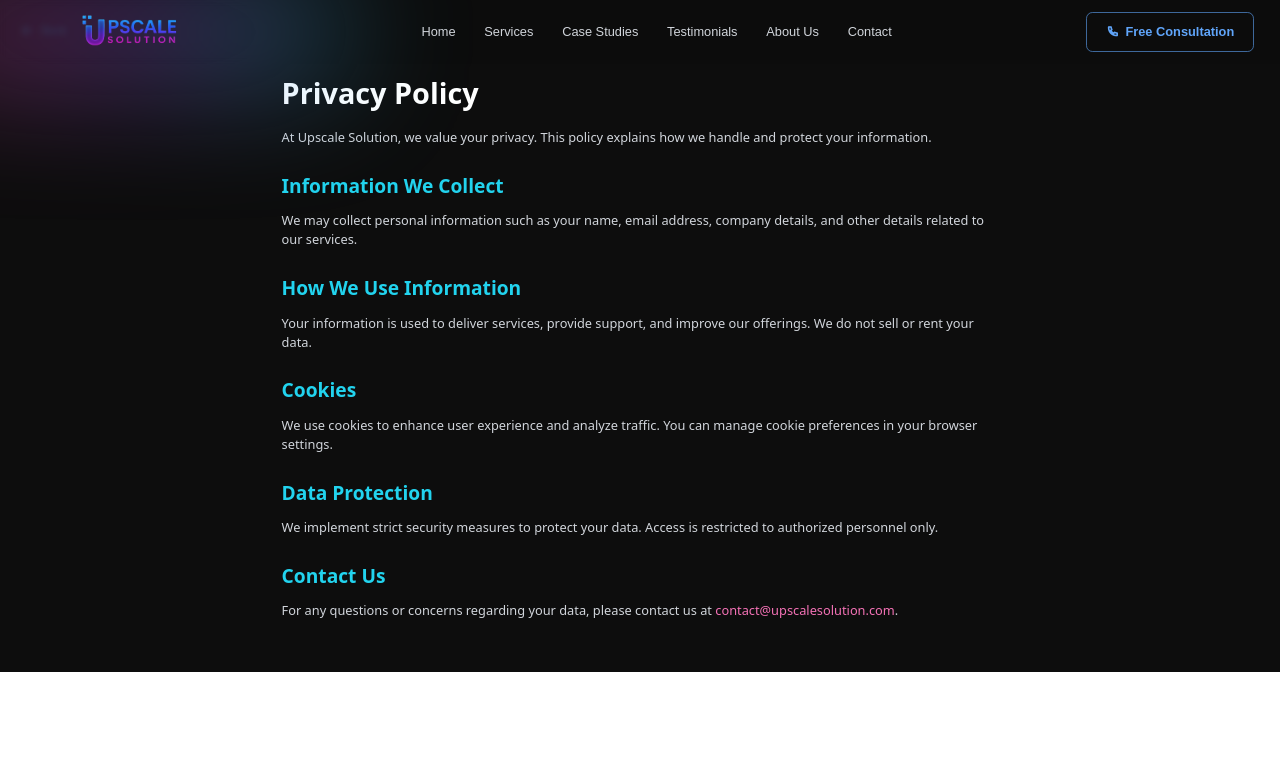
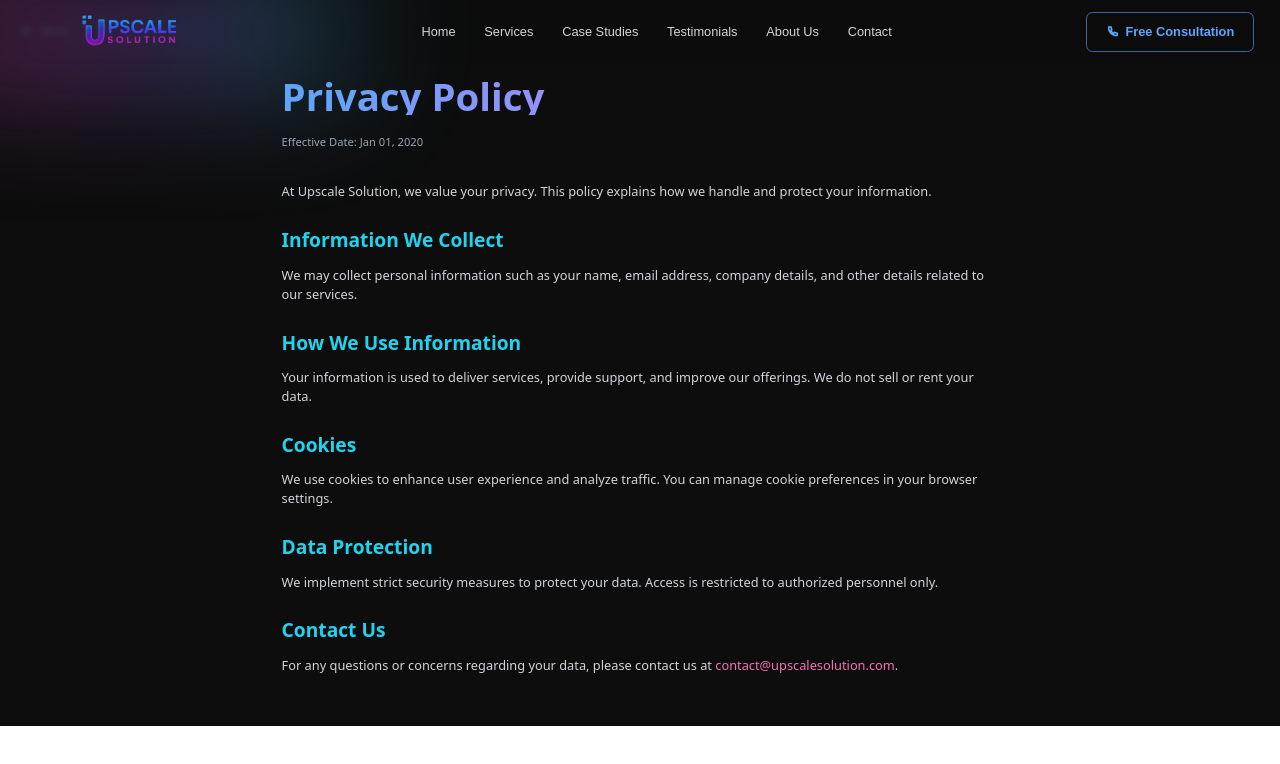
Before and after one commit to CSNET-OF-RAHUL/upscale-solution-website, a Next.js app in the folder Upscale_Dev/: page /privacy-policy in a window 1280 px wide. Shown: the top 764 px of the page. Built offline with nearby package versions, Linux system fonts and the light colour scheme.

Commit message:
Update page.tsx

```diff
--- a/Upscale_Dev/app/privacy-policy/page.tsx
+++ b/Upscale_Dev/app/privacy-policy/page.tsx
@@ -15,7 +15,10 @@ export default function PrivacyPolicy() {
       </button>
 
       <div className="max-w-4xl mx-auto mt-12">
-        <h1 className="text-4xl font-bold text-white mb-6">Privacy Policy</h1>
+        <h1 className="text-4xl sm:text-5xl font-bold text-transparent bg-clip-text bg-gradient-to-r from-blue-400 via-violet-400 to-cyan-400 mb-6">
+          Privacy Policy
+        </h1>
+        <p className="text-sm text-gray-400 mb-10">Effective Date: Jan 01, 2020</p>
         <p className="mb-4">
           At Upscale Solution, we value your privacy. This policy explains how we handle and protect your information.
         </p>
```
